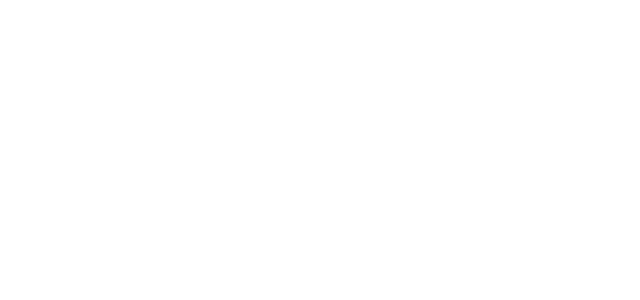
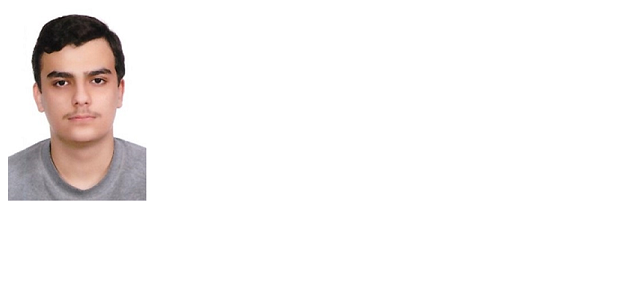
Before and after one commit to amirhoprogrammer/my-react-bro, a React (Vite) app: page /profilepicker in a window 1280 px wide. Before the commit this address had no page. Shown: the top 300 px of the page, without its empty margins (0-640 px from the left). Built offline with nearby package versions, Linux system fonts and the light colour scheme.

Commit message:
last edit in react router

```diff
--- a/src/App.jsx
+++ b/src/App.jsx
@@ -1,8 +1,6 @@
 //import { useState } from "react";
 //import "./App.css";
 import "./index.css";
-//import Header from "./Header.jsx";
-//import Footer from "./Footer.jsx";
 import Food from "./Food.jsx";
 import Card from "./Card.jsx";
 import Button1 from "./Button/Button1.jsx";
@@ -19,6 +17,7 @@
 import MyComponentArrayObject from "./MyComponentArrayObject.jsx";
 import UseEffect from "./UseEffect.jsx";
 import ToDoList from "./ToDoList.jsx";
+import ProfilePicture from "./ProfilePicture.jsx";
 import { Link, Navigate, Route, Routes } from "react-router-dom";
 import Home from "./Home.jsx";
 function App() {
@@ -60,7 +59,7 @@
         <Route path="/usergreeting" element={<UserGreeting />} />
         <Route path="/list" element={<List />} />
         <Route path="/button2" element={<Button2 />} />
-        {/*<Route path="/P"*/}
+        <Route path="/profilepicker" element={<ProfilePicture />} />
         <Route path="/mycomponent" element={<MyComponent />} />
         <Route path="/mycomponents" element={<MyComponents />} />
         <Route path="/mycomponentobject" element={<MyComponentObject />} />
--- a/src/Home.jsx
+++ b/src/Home.jsx
@@ -24,7 +24,8 @@
       <hr />
       <p>Lesson6</p>
       <Link to="/button2">lesson6 part1</Link>
-      <Link to="/button2">lesson6 part2</Link>
+      <br />
+      <Link to="/profilepicker">lesson6 part2</Link>
       <hr />
       <p>Lesson7</p>
       <Link to="/mycomponent">lesson7</Link>
--- /dev/null
+++ b/src/ProfilePicture.jsx
@@ -0,0 +1,8 @@
+function ProfilePicture() {
+  const imageUrl = "./src/assets/Picamir.png";
+  const handleClick = (e) => (e.target.style.display = "none");
+  /*const handleClick = () => console.log("ouch!");
+  return <img src={imageUrl} onClick={handleClick}></img>;*/
+  return <img src={imageUrl} onClick={(e) => handleClick(e)}></img>;
+}
+export default ProfilePicture;
```
